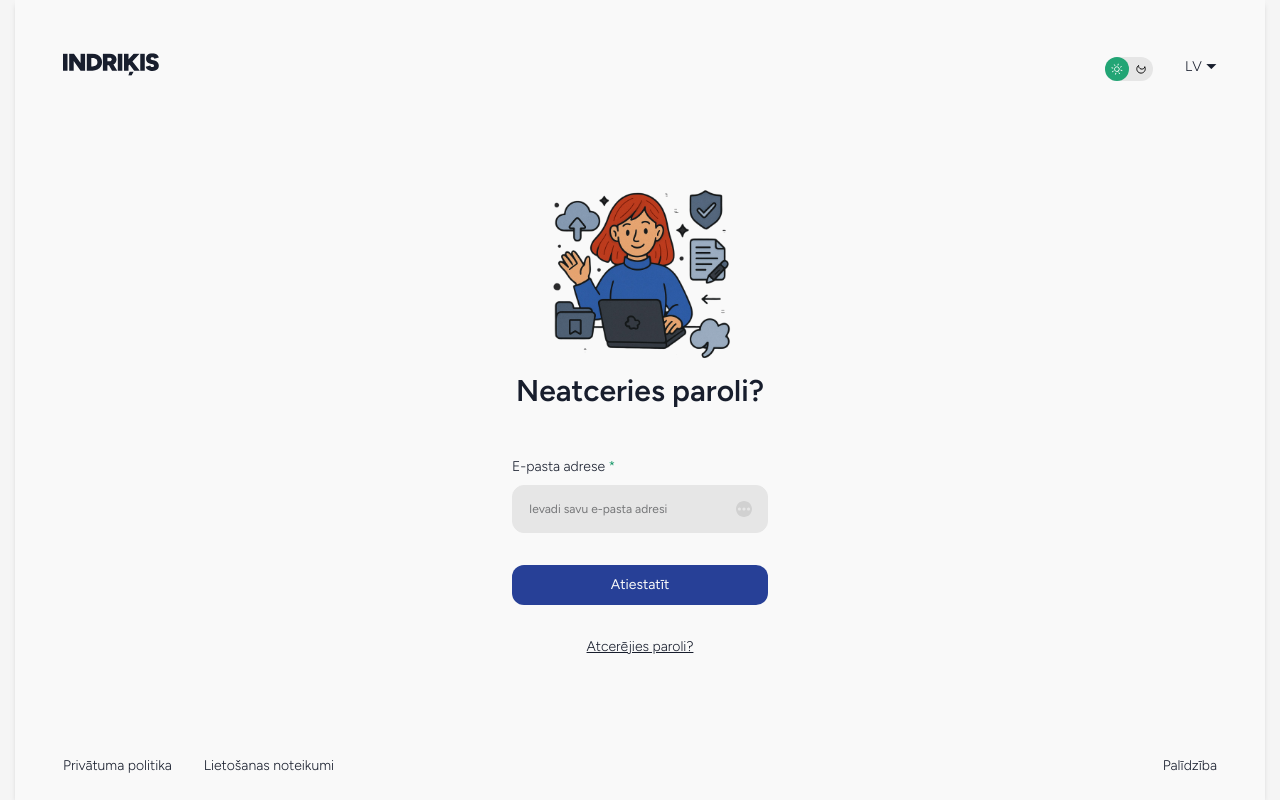
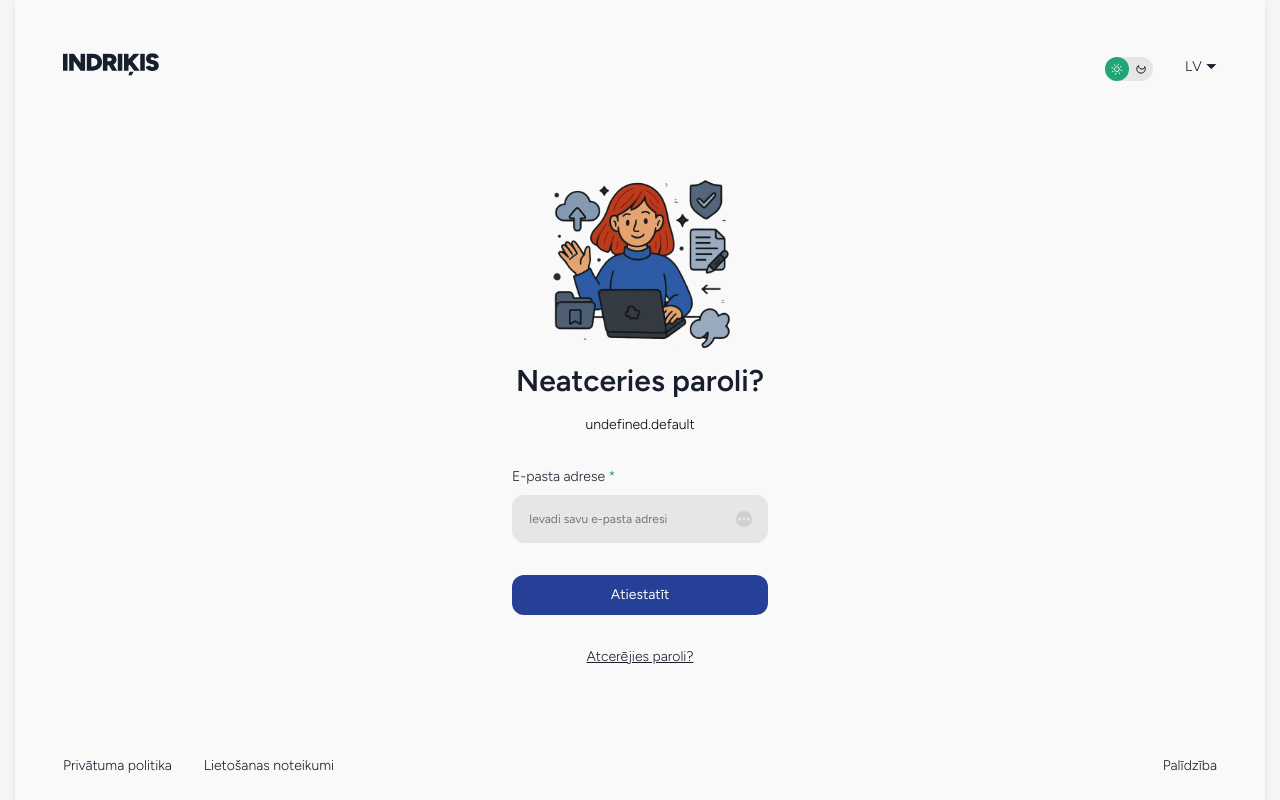
Before and after one commit to AlensAleksandrs/Indrikis.app, a Vue app: page /forgot-password in a window 1280 px wide. Built offline with nearby package versions, Linux system fonts and the light colour scheme.

Commit message:
fix(i18n, login): clean up InfoMessage text computation and remove unused locale.value reference

```diff
--- a/src/components/auth/EmailInput.vue
+++ b/src/components/auth/EmailInput.vue
@@ -24,6 +24,6 @@ function isValidEmail(value: string): boolean {
     :valid="valid"
     @validation="valid = $event"
     :prompt="t('function.form.email.prompt')"
-    LerrorPrompt=" t( 'function.form.email.error-prompt' ) "
+    :errorPrompt=" t('function.form.email.error-prompt') "
   />
 </template>
--- a/src/components/auth/InfoMessage.vue
+++ b/src/components/auth/InfoMessage.vue
@@ -1,26 +1,28 @@
 <script setup lang="ts">
-import { ref, watch, onBeforeUnmount } from 'vue'
+import { ref, watch, onBeforeUnmount, computed } from 'vue'
+import { useI18n } from 'vue-i18n'
+
+type Status = 'idle' | 'working' | 'error' | 'success'
 
 const props = defineProps<{
-  text: string
-  type?: 'default' | 'action' | 'error' | 'success'
-  color?: string
+  baseKey: string
+  status: Status
+  errorText?: string
+  colorMap?: Partial<Record<Status, string>>
 }>()
+
+const { t } = useI18n()
 
 const dots = ref('')
 let interval: ReturnType<typeof setInterval> | null = null
 
 watch(
-  () => props.type,
-  (newType) => {
-    if (newType === 'action') {
-      startDots()
-    } else {
-      stopDots()
-      dots.value = ''
-    }
+  () => props.status,
+  (newStatus) => {
+    if (newStatus === 'working') startDots()
+    else { stopDots(); dots.value = '' }
   },
-  { immediate: true },
+  { immediate: true }
 )
 
 function startDots(): void {
@@ -34,20 +36,41 @@ function startDots(): void {
 }
 
 function stopDots(): void {
-  if (interval !== null) {
-    clearInterval(interval)
-    interval = null
-  }
+  if (interval !== null) { clearInterval(interval); interval = null }
 }
 
 onBeforeUnmount(stopDots)
+
+const colorClass = computed(() => {
+  const defaults: Record<Status, string> = {
+    idle: 'text-t-l-default dark:text-t-d-default',
+    working: 'text-a-l-default dark:text-a-d-d10',
+    success: 'text-a-l-default dark:text-a-d-d10',
+    error: 'text-t-error dark:text-t-error',
+  }
+  return props.colorMap?.[props.status] ?? defaults[props.status]
+})
+
+const text = computed(() => {
+  switch (props.status) {
+    case 'working':
+      return t(`${props.baseKey}.action`)
+    case 'success':
+      return t(`${props.baseKey}.success`)
+    case 'error':
+      return props.errorText && props.errorText.length
+        ? props.errorText
+        : (t(`${props.baseKey}.error`, '') as unknown as string)
+    default:
+      return t(`${props.baseKey}.default`)
+  }
+})
 </script>
 
 <template>
   <h1
     class="select-none text-xs md:text-sm font-light transition-colors duration-300"
-    :class="color"
-  >
-    {{ text }}<span v-if="type === 'action'">{{ dots }}</span>
+    :class="colorClass">
+    {{ text }}<span v-if="status === 'working'">{{ dots }}</span>
   </h1>
 </template>
--- a/src/views/LoginView.vue
+++ b/src/views/LoginView.vue
@@ -1,43 +1,22 @@
-<script setup>
+<script setup lang="ts">
 import PrimaryButton from '@/components/common/PrimaryButton.vue'
 import InternalSite from '@/components/common/InternalSite.vue'
 import InfoMessage from '@/components/auth/InfoMessage.vue'
 import EmailInput from '@/components/auth/EmailInput.vue'
 import PasswordInput from '@/components/auth/PasswordInput.vue'
-import { computed, ref } from 'vue'
+import { ref } from 'vue'
 import { useI18n } from 'vue-i18n'
 
 const { t } = useI18n()
 
-const messages = {
-  default: computed(() => ({
-    message: t('view.login.info.default'),
-    type: 'default',
-    color: 'text-t-l-default dark:text-t-d-default',
-  })),
-  action: computed(() => ({
-    message: t('view.login.info.action'),
-    type: 'action',
-    color: 'text-a-l-default dark:text-a-d-d10',
-  })),
-  error: computed(() => ({
-    message: '',
-    type: 'error',
-    color: 'text-t-error dark:text-t-error',
-  })),
-  success: computed(() => ({
-    message: t('view.login.info.success'),
-    type: 'success',
-    color: 'text-a-l-default dark:text-a-d-d10',
-  })),
-}
-
-const currentMessage = ref(messages.default)
+type Status = 'idle' | 'working' | 'error' | 'success'
+const status = ref < Status > ('idle')
+const errorText = ref < string > ('')
 
 function onSubmit() {
-  currentMessage.value = messages.action
+  status.value = 'working'
   setTimeout(() => {
-    currentMessage.value = messages.success
+    status.value = 'success'
   }, 100)
 }
 </script>
@@ -47,19 +26,22 @@ function onSubmit() {
     <section class="w-full h-full p-6 flex flex-col items-center justify-center">
       <img
         src="@/assets/illustrations/temp_illustration.png"
-        class="select-none w-32 md:w-48 aspect-square"
-      />
+        class="select-none w-32 md:w-48 aspect-square" />
       <h2
-        class="select-none text-2xl md:text-3xl mb-4 font-semibold text-t-l-default dark:text-t-d-l14"
-      >
+        class="select-none text-2xl md:text-3xl mb-4 font-semibold text-t-l-default dark:text-t-d-l14">
         {{ t('view.login.title') }}
       </h2>
 
       <InfoMessage
-        :text="currentMessage.message"
-        :type="currentMessage.type"
-        :color="currentMessage.color"
-      />
+        base-key="view.login.info"
+        :status="status"
+        :error-text="errorText"
+        :color-map="{
+          idle: 'text-t-l-default dark:text-t-d-default',
+          working: 'text-a-l-default dark:text-a-d-d10',
+          success: 'text-a-l-default dark:text-a-d-d10',
+          error: 'text-t-error dark:text-t-error'
+        }" />
 
       <div class="flex flex-col gap-6 py-8">
         <EmailInput />
```
